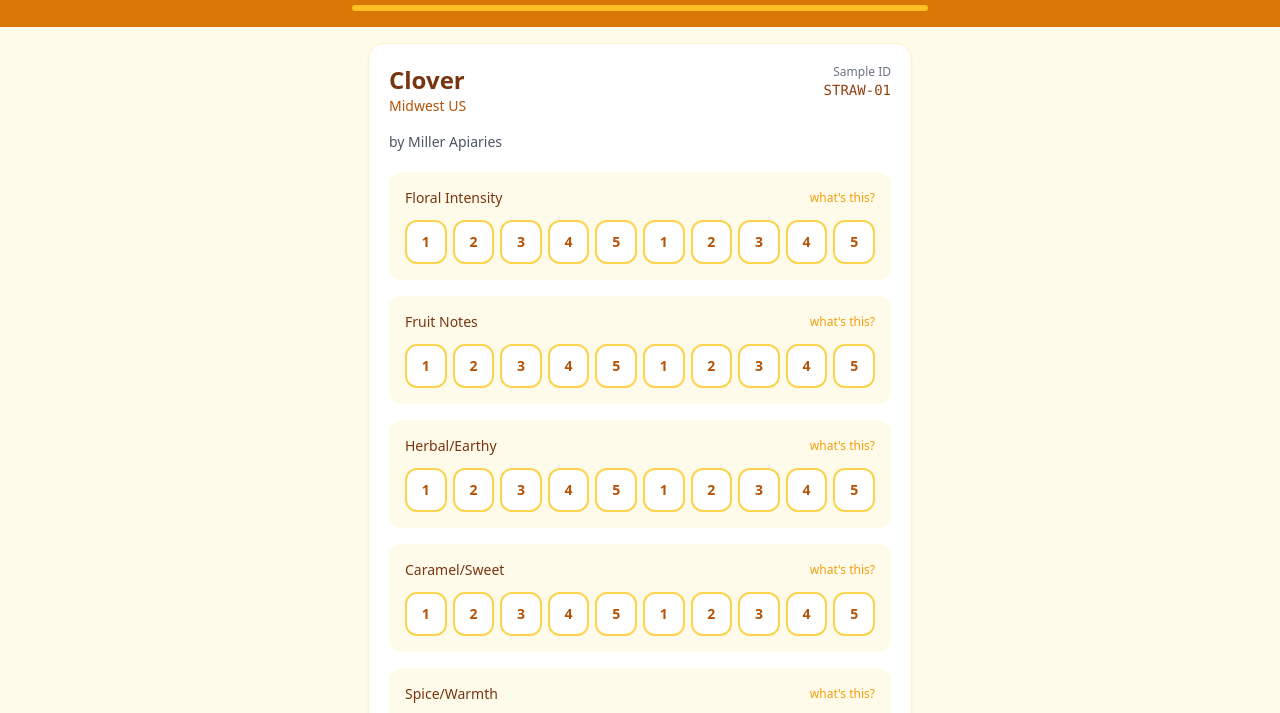
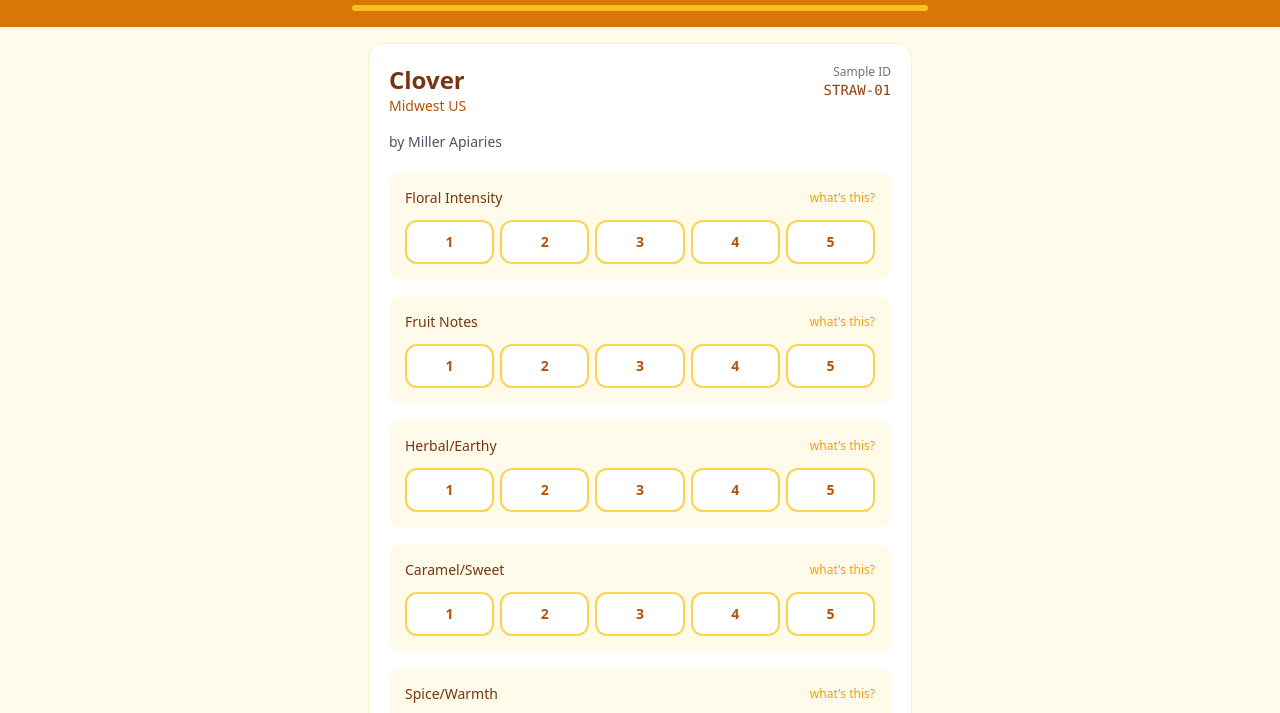
Before and after one commit to ticsortocs-collab/honey-tasting-pwa, a website built with Vite: page index.html in a window 1280 px wide. Shown: the part 47-760 px from the top of the page. Built offline with nearby package versions, Linux system fonts and the light colour scheme.

Commit message:
Remove duplicate CDN Alpine — npm bundle is the single instance

```diff
--- a/index.html
+++ b/index.html
@@ -13,7 +13,6 @@
   <link rel="icon" type="image/png" sizes="192x192" href="/pwa-192x192.png">
   <link rel="icon" type="image/png" sizes="512x512" href="/pwa-512x512.png">
   <script src="https://cdn.tailwindcss.com"></script>
-  <script defer src="https://unpkg.com/alpinejs@3.13.0/dist/cdn.min.js"></script>
   <style>
     @media (display-mode: standalone) {
       body { padding-top: env(safe-area-inset-top); padding-bottom: env(safe-area-inset-bottom); }
```
